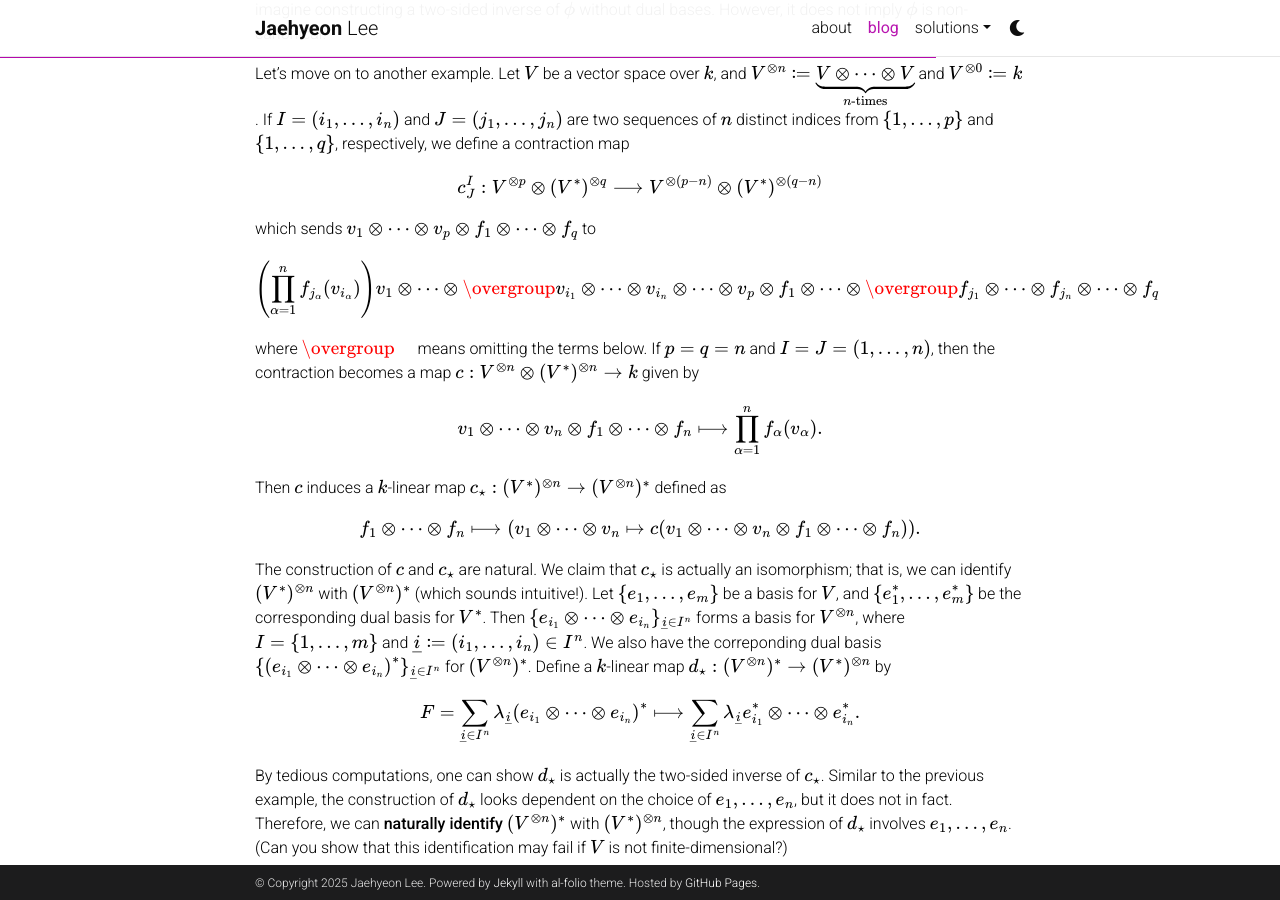
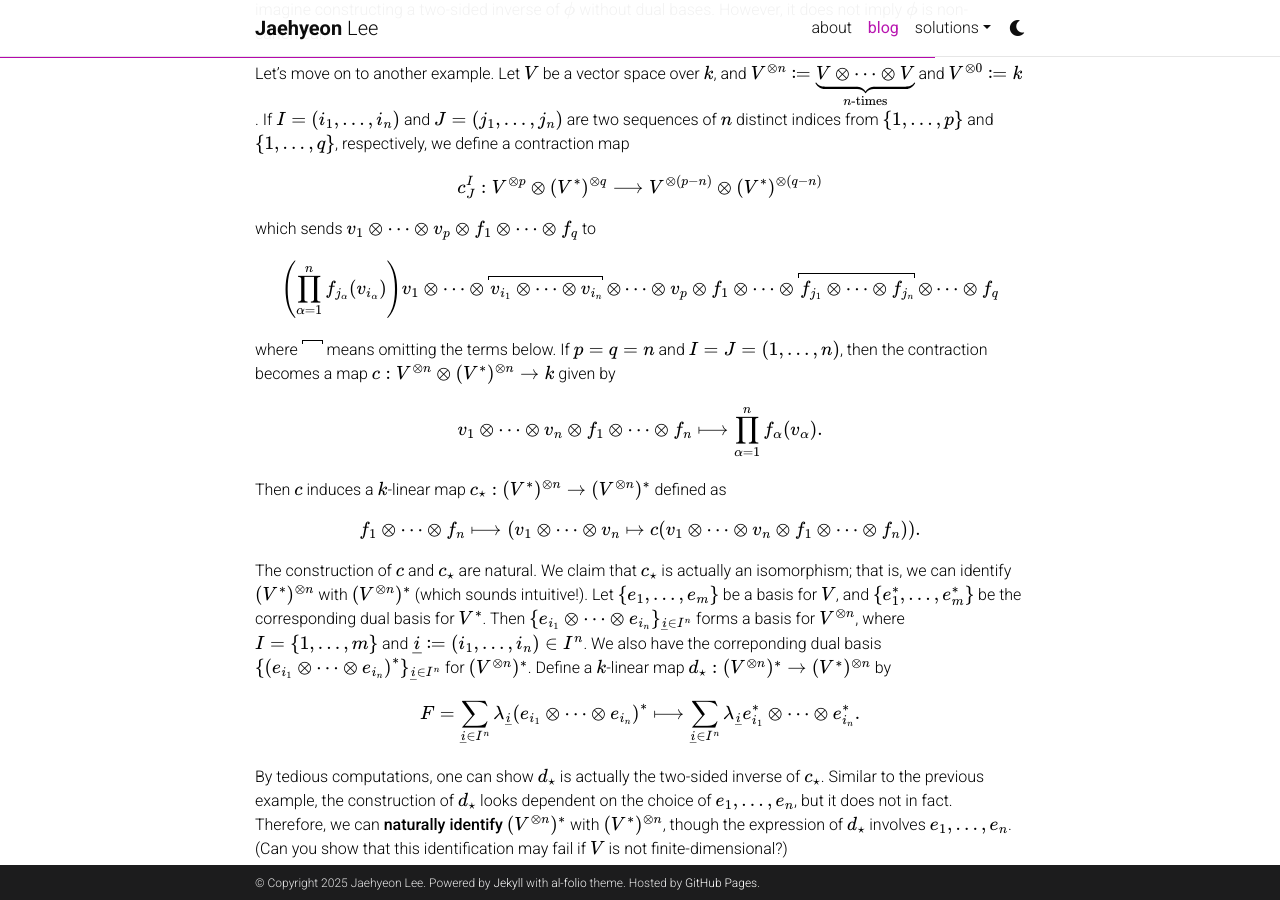
Before and after one commit to ijhlee0511/ijhlee0511.github.io, a Jekyll site: the page built from _posts/2023-07-19-LA-post-1.md, in a window 1280 px wide and 900 px high, scrolled down 890 px. Built offline with Jekyll 4.4.1, drawn with Linux system fonts in a browser that asks for light colours; comment, search, counter and statistics services are not loaded; a style sheet for code colours, icons or effects is not loaded.

Commit message:
Modify some typos

```diff
--- a/_posts/2023-07-19-LA-post-1.md
+++ b/_posts/2023-07-19-LA-post-1.md
@@ -36,11 +36,11 @@ which sends $v_1 \otimes \cdots \otimes v_p \otimes f_1 \otimes \cdots \otimes f
 
 $$
 \left( \prod_{\alpha=1}^n f_{j_\alpha}(v_{i_\alpha}) \right)
-v_1 \otimes \cdots \otimes \overgroup{v_{i_1}\otimes \cdots \otimes v_{i_n}} \otimes \cdots \otimes v_p \otimes
-f_1 \otimes \cdots \otimes \overgroup{f_{j_1}\otimes \cdots \otimes f_{j_n}} \otimes \cdots \otimes f_q
+v_1 \otimes \cdots \otimes \overbracket{v_{i_1}\otimes \cdots \otimes v_{i_n}} \otimes \cdots \otimes v_p \otimes
+f_1 \otimes \cdots \otimes \overbracket{f_{j_1}\otimes \cdots \otimes f_{j_n}} \otimes \cdots \otimes f_q
 $$
 
-where $\overgroup{\hspace{10pt}}$ means omitting the terms below. If $p=q=n$ and $I=J=(1, \ldots, n)$, then the contraction becomes a map $c : V^{\otimes n} \otimes (V^\ast)^{\otimes n} \to k$ given by
+where $\overbracket{\hspace{10pt}}$ means omitting the terms below. If $p=q=n$ and $I=J=(1, \ldots, n)$, then the contraction becomes a map $c : V^{\otimes n} \otimes (V^\ast)^{\otimes n} \to k$ given by
 
 $$
 v_1 \otimes \cdots \otimes v_n \otimes f_1 \otimes \cdots \otimes f_n \longmapsto \prod_{\alpha =1}^n f_\alpha(v_\alpha).
```
Also changed, not shown: _posts/2025-07-23-AG-post-1.md (+0 -1 lines).
